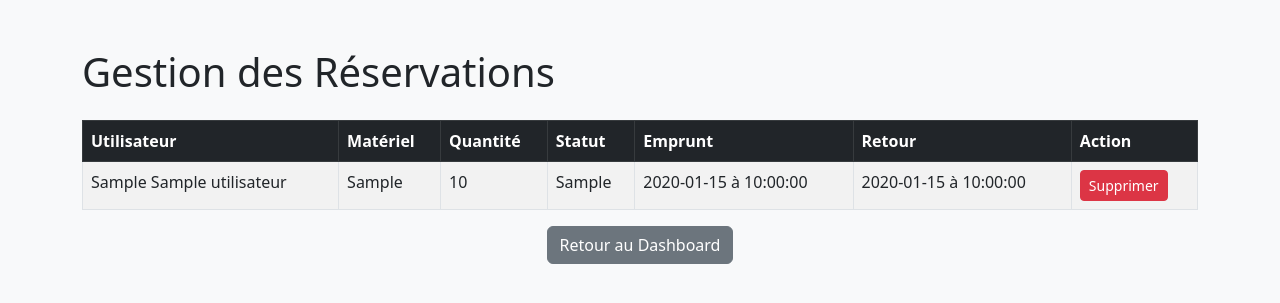
After one commit to merguezgamer/sae201-203, a PHP site: page /Html/gestion_reservations.php in a window 1280 px wide. The commit adds this page. Shown: the top 303 px of the page. Run offline with PHP 8.4, Linux system fonts and the light colour scheme; tables that the repository leaves empty hold one stand-in row (values such as "Sample post").

Commit message:
ajout gestion reservation

```diff
--- a/Html/ajout_materiel.php
+++ b/Html/ajout_materiel.php
@@ -1,6 +1,6 @@
 <?php
 require_once '..\php\config.php'; // Assure-toi que $pdo est bien initialisé ici
-
+session_start();
 if (($_SESSION['role']!== 'admin')) {
     header("Location: login.php");
     exit;
--- /dev/null
+++ b/Html/gestion_reservations.php
@@ -0,0 +1,78 @@
+<?php
+session_start();
+require_once '..\php\config.php'; // Ajuste le chemin si nécessaire
+
+// Suppression de réservation si demandée
+if ($_SERVER['REQUEST_METHOD'] === 'POST' && isset($_POST['delete_id'])) {
+    $stmt = $pdo->prepare("DELETE FROM reservation WHERE id = :id");
+    $stmt->execute([':id' => $_POST['delete_id']]);
+    $message = "✅ Réservation supprimée avec succès.";
+}
+
+// Récupérer toutes les réservations
+$stmt = $pdo->query("
+    SELECT r.id, u.nom, u.prenom, m.desgnation, r.quantite, r.statut,
+           r.date_emprunt, r.heur_emprunt, r.date_rendu, r.heur_rendu
+    FROM reservation r
+    LEFT JOIN utilisateurs u ON r.id_utilisateur = u.id
+    LEFT JOIN materiel m ON r.id_materiel = m.id
+    ORDER BY r.date_emprunt DESC
+");
+$reservations = $stmt->fetchAll(PDO::FETCH_ASSOC);
+?>
+
+<!DOCTYPE html>
+<html lang="fr">
+<head>
+    <meta charset="UTF-8">
+    <title>Gestion des Réservations</title>
+    <link href="https://cdn.jsdelivr.net/npm/bootstrap@5.3.0/dist/css/bootstrap.min.css" rel="stylesheet">
+</head>
+<body class="bg-light">
+<div class="container mt-5">
+    <h1 class="mb-4">Gestion des Réservations</h1>
+
+    <?php if (!empty($message)): ?>
+        <div class="alert alert-success"><?= $message ?></div>
+    <?php endif; ?>
+
+    <?php if (empty($reservations)): ?>
+        <div class="alert alert-warning">Aucune réservation trouvée.</div>
+    <?php else: ?>
+        <table class="table table-bordered table-striped">
+            <thead class="table-dark">
+                <tr>
+                    <th>Utilisateur</th>
+                    <th>Matériel</th>
+                    <th>Quantité</th>
+                    <th>Statut</th>
+                    <th>Emprunt</th>
+                    <th>Retour</th>
+                    <th>Action</th>
+                </tr>
+            </thead>
+            <tbody>
+                <?php foreach ($reservations as $res): ?>
+                    <tr>
+                        <td><?= htmlspecialchars($res['prenom'] . ' ' . $res['nom']) ?></td>
+                        <td><?= htmlspecialchars($res['desgnation']) ?></td>
+                        <td><?= $res['quantite'] ?></td>
+                        <td><?= htmlspecialchars($res['statut']) ?></td>
+                        <td><?= $res['date_emprunt'] ?> à <?= $res['heur_emprunt'] ?></td>
+                        <td><?= $res['date_rendu'] ?> à <?= $res['heur_rendu'] ?></td>
+                        <td>
+                            <form method="post" onsubmit="return confirm('Confirmer la suppression ?');">
+                                <input type="hidden" name="delete_id" value="<?= $res['id'] ?>">
+                                <button type="submit" class="btn btn-danger btn-sm">Supprimer</button>
+                            </form>
+                        </td>
+                    </tr>
+                <?php endforeach; ?>
+            </tbody>
+        </table>
+    <?php endif; ?>
+    <div class="text-center">
+        <a href="dashboard.php" class="btn btn-secondary">Retour au Dashboard</a>
+</div>
+</body>
+</html>
--- a/Html/liste_materiel.php
+++ b/Html/liste_materiel.php
@@ -70,7 +70,7 @@ try {
                             <td><?= htmlspecialchars($m['satut']) ?></td>
                             <td>
                                 <a href="modifier_materiel.php?id=<?= $m['id'] ?>" class="btn btn-sm btn-warning">✏️ Modifier</a>
-                                <a href="supprimer_materiel.php?id=<?= $m['id'] ?>" class="btn btn-sm btn-danger" onclick="return confirm('Supprimer ce matériel ?')">🗑️ Supprimer</a>
+                                <a href="..\php\supprimer_materiel.php?id=<?= $m['id'] ?>" class="btn btn-sm btn-danger" onclick="return confirm('Supprimer ce matériel ?')">🗑️ Supprimer</a>
                             </td>
                         </tr>
                     <?php endforeach; ?>
```
Also changed, not shown: Html/admin_validation.php (+14 -6 lines), Html/dashboard.php (+2 -19 lines), Html/supprimer_materiel.php (deleted, +0 -17 lines), css/style.css (+13 -0 lines), php/supprimer_materiel.php (added, +24 -0 lines).
